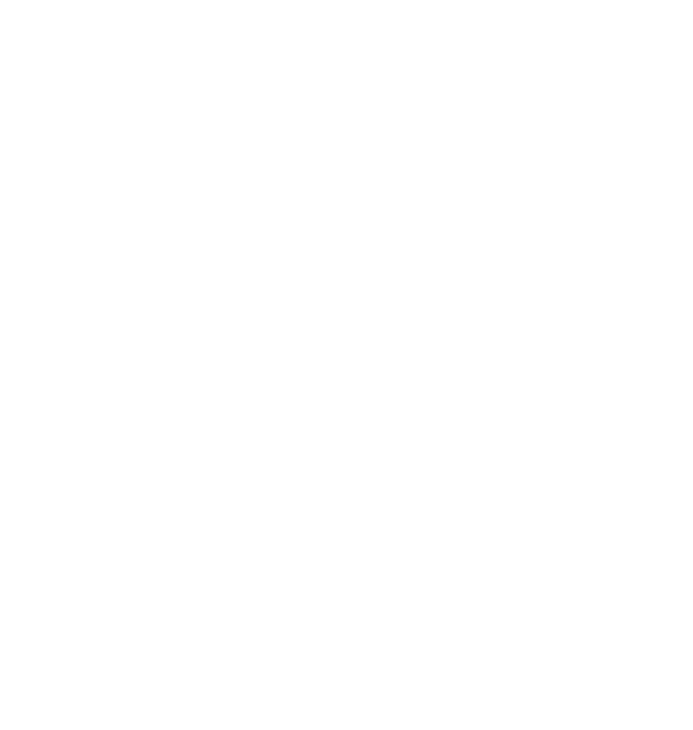
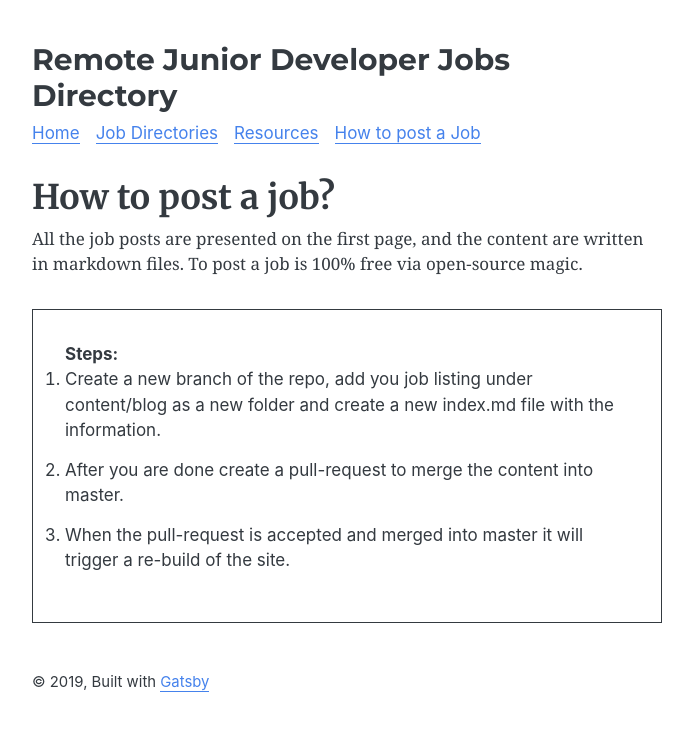
Before and after one commit to ugglr/Remote-Developer-jobs-directory, a Gatsby site: page /faq in a window 1280 px wide. Before the commit this address had no page. Shown: the whole page, without its empty margins (293-986 px from the left). Built offline with nearby package versions, Linux system fonts and the light colour scheme; Gatsby itself is replaced by a stand-in of ours; some packages are replaced by stand-ins of ours.

Commit message:
added simple navigation and a FAQ page about how to post a job.

```diff
--- a/src/components/layout.js
+++ b/src/components/layout.js
@@ -2,6 +2,8 @@
 import { Link } from "gatsby"
 
 import { rhythm, scale } from "../utils/typography"
+
+import Navbar from "../components/navbar"
 
 import "../components/bootstrap.min.css"
 
@@ -63,6 +65,7 @@
         }}
       >
         <header>{header}</header>
+        <Navbar></Navbar>
         <main>{children}</main>
         <footer>
           © {new Date().getFullYear()}, Built with
--- /dev/null
+++ b/src/components/navbar.js
@@ -0,0 +1,24 @@
+import React from "react"
+
+import { Link } from "gatsby"
+
+export default function Navbar() {
+  return (
+    <>
+      <ul style={{ listStyle: "none", overflow: "hidden" }}>
+        <li style={{ float: "left", marginRight: "1rem" }}>
+          <Link to="/">Home</Link>
+        </li>
+        <li style={{ float: "left", marginRight: "1rem" }}>
+          <Link to="directories">Job Directories</Link>
+        </li>
+        <li style={{ float: "left", marginRight: "1rem" }}>
+          <Link to="resources">Resources</Link>
+        </li>
+        <li style={{ float: "left", marginRight: "1rem" }}>
+          <Link to="faq">How to post a Job</Link>
+        </li>
+      </ul>
+    </>
+  )
+}
--- /dev/null
+++ b/src/pages/faq.js
@@ -0,0 +1,65 @@
+import React from "react"
+import { graphql } from "gatsby"
+
+import Layout from "../components/layout"
+import SEO from "../components/seo"
+
+class Faq extends React.Component {
+  render() {
+    const { data } = this.props
+    const siteTitle = data.site.siteMetadata.title
+
+    return (
+      <Layout location={this.props.location} title={siteTitle}>
+        <SEO title="" />
+        <div>
+          <h2>How to post a job?</h2>
+          <p>
+            All the job posts are presented on the first page, and the content
+            are written in markdown files. To post a job is 100% free via
+            open-source magic.
+          </p>
+          <div
+            style={{
+              borderStyle: "solid",
+              borderWidth: "1px",
+              overflow: "hidden",
+              padding: "2rem",
+              marginTop: "2rem",
+              marginBottom: "3rem",
+            }}
+          >
+            <ol>
+              <strong>Steps:</strong>
+              <li>
+                Create a new branch of the repo, add you job listing under
+                content/blog as a new folder and create a new index.md file with
+                the information.
+              </li>
+              <li>
+                After you are done create a pull-request to merge the content
+                into master.
+              </li>
+              <li>
+                When the pull-request is accepted and merged into master it will
+                trigger a re-build of the site.
+              </li>
+            </ol>
+          </div>
+        </div>
+      </Layout>
+    )
+  }
+}
+
+export default Faq
+
+export const pageQuery = graphql`
+  query {
+    site {
+      siteMetadata {
+        title
+      }
+    }
+  }
+`
--- a/src/pages/index.js
+++ b/src/pages/index.js
@@ -14,14 +14,6 @@
     return (
       <Layout location={this.props.location} title={siteTitle}>
         <SEO title="All posts" />
-        <ul>
-          <li>
-            <Link to="directories">Remote Jobs Directories</Link>
-          </li>
-          <li>
-            <Link to="resources">Coding Resources</Link>
-          </li>
-        </ul>
 
         {posts.map(({ node }) => {
           const title = node.frontmatter.title || node.fields.slug
```
